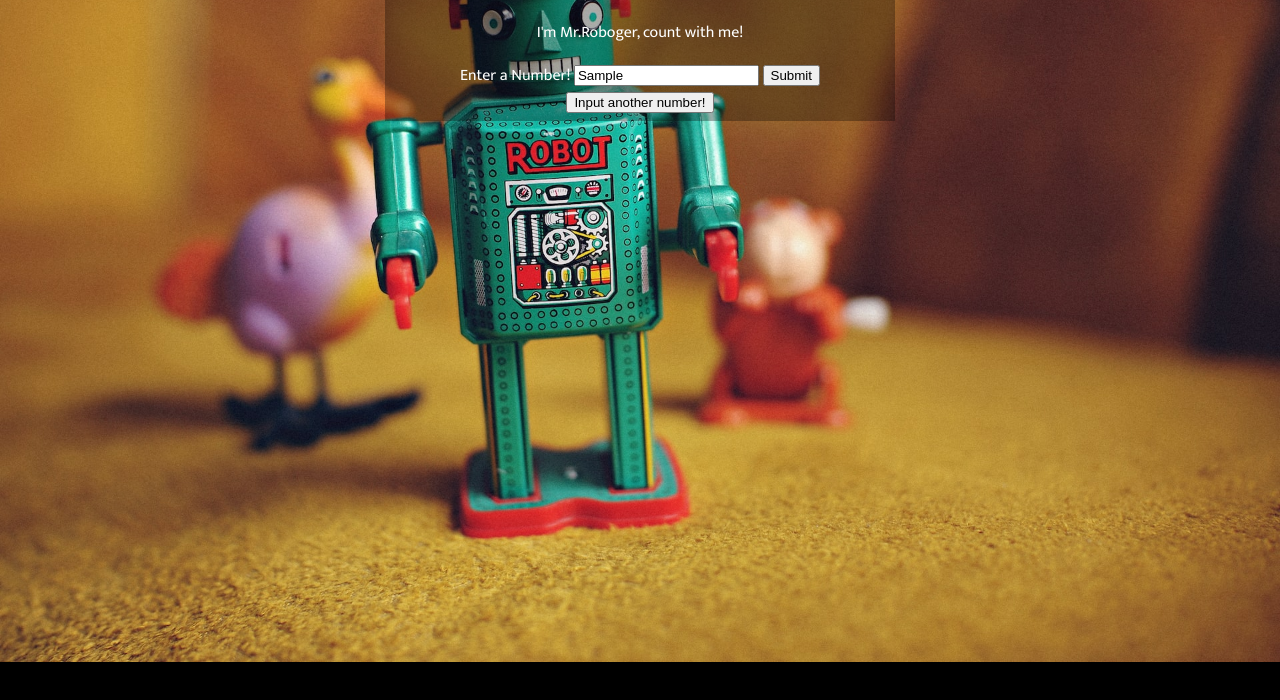
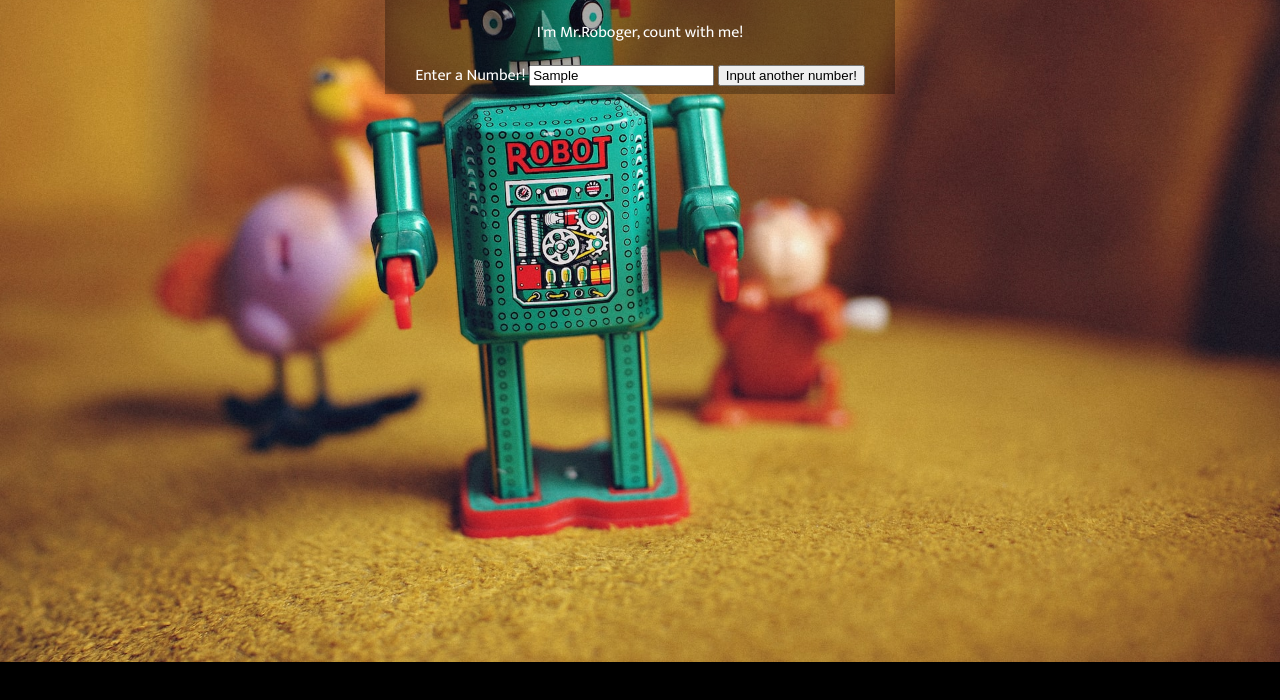
Before and after one commit to ambibma/mr-robogers-neigborhood, a plain HTML site: page index.html in a window 1280 px wide. Both pictures are taken after typing "Sample" into the empty fields and a click on the button "Submit". Shown: the part 90-790 px from the top of the page. Drawn offline with Linux system fonts and the light colour scheme.

Commit message:
Add submit button to be hidden on submit

```diff
--- a/index.html
+++ b/index.html
@@ -14,7 +14,7 @@
     <p>I'm Mr.Roboger, count with me!</p>
     <label for="numberInput">Enter a Number!</label>
     <input id="numberInput" type = "text">
-    <button type="submit">Submit</button>
+    <button type="submit" id="submit">Submit</button>
     <button type="onclick" class='reload hidden' id="reloadButton">Input another number!</button>
   </div>
 </div>
--- a/js/scripts.js
+++ b/js/scripts.js
@@ -56,6 +56,8 @@ function printArray(number) {
  }
   const div = document.querySelector("div.printArray")
   let array = beepBoop(number);
+  pTag = document.querySelector("div.printArray p")
+
   array.forEach(function(element) {
     const p = document.createElement("p")
     p.append(element);
@@ -70,8 +72,10 @@ function handleFormSubmission(event) {
   event.preventDefault();
   const numberInput = document.getElementById("numberInput").value;
   printArray(numberInput);
-  let reloadButton = document.getElementById("reloadButton")
-  reloadButton.classList.remove("hidden")
+  const reloadButton = document.getElementById("reloadButton");
+  reloadButton.classList.remove("hidden");
+  const submitButton = document.getElementById("submit");
+  submitButton.classList.add("hidden");
 
 
 
```
